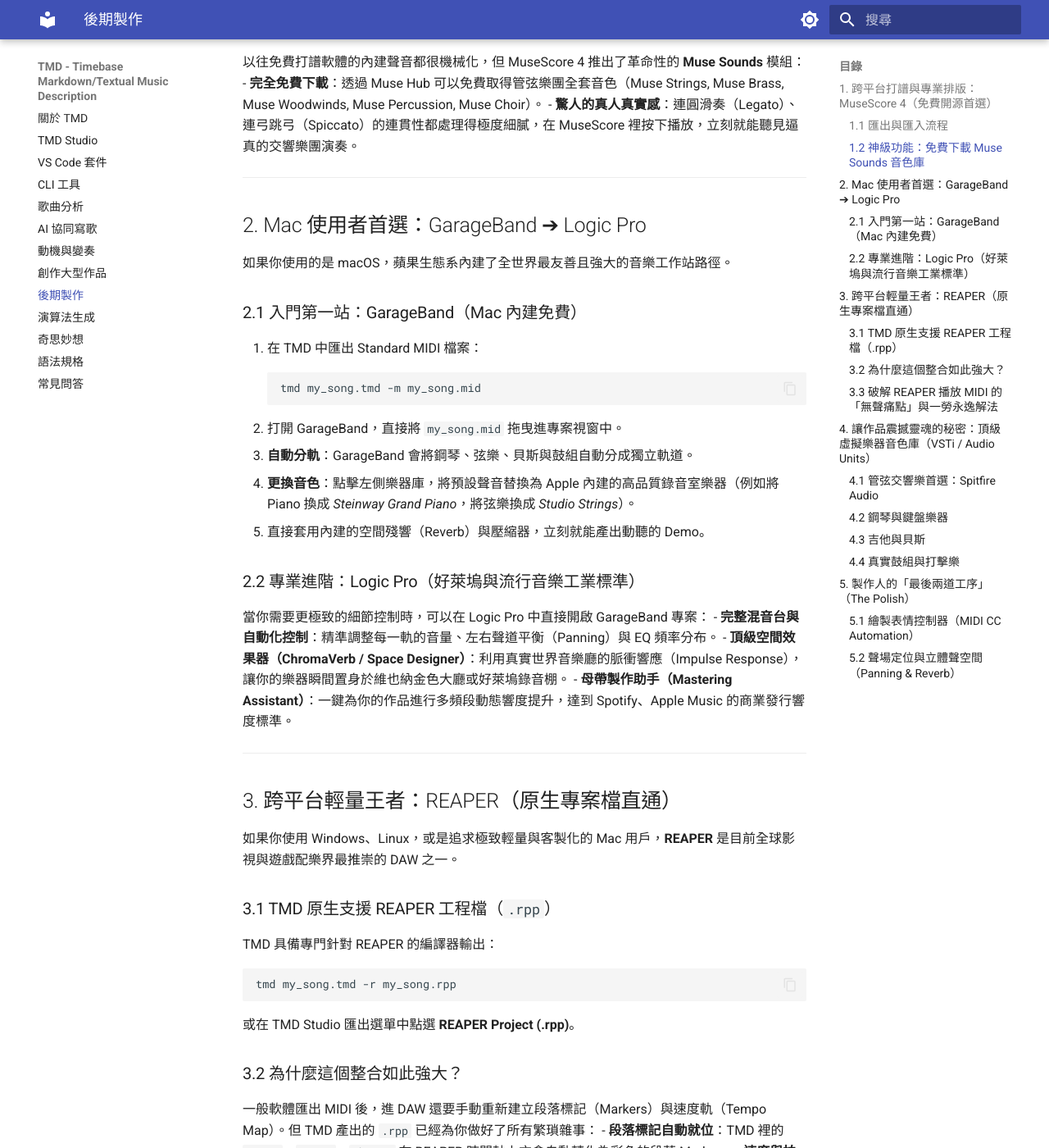
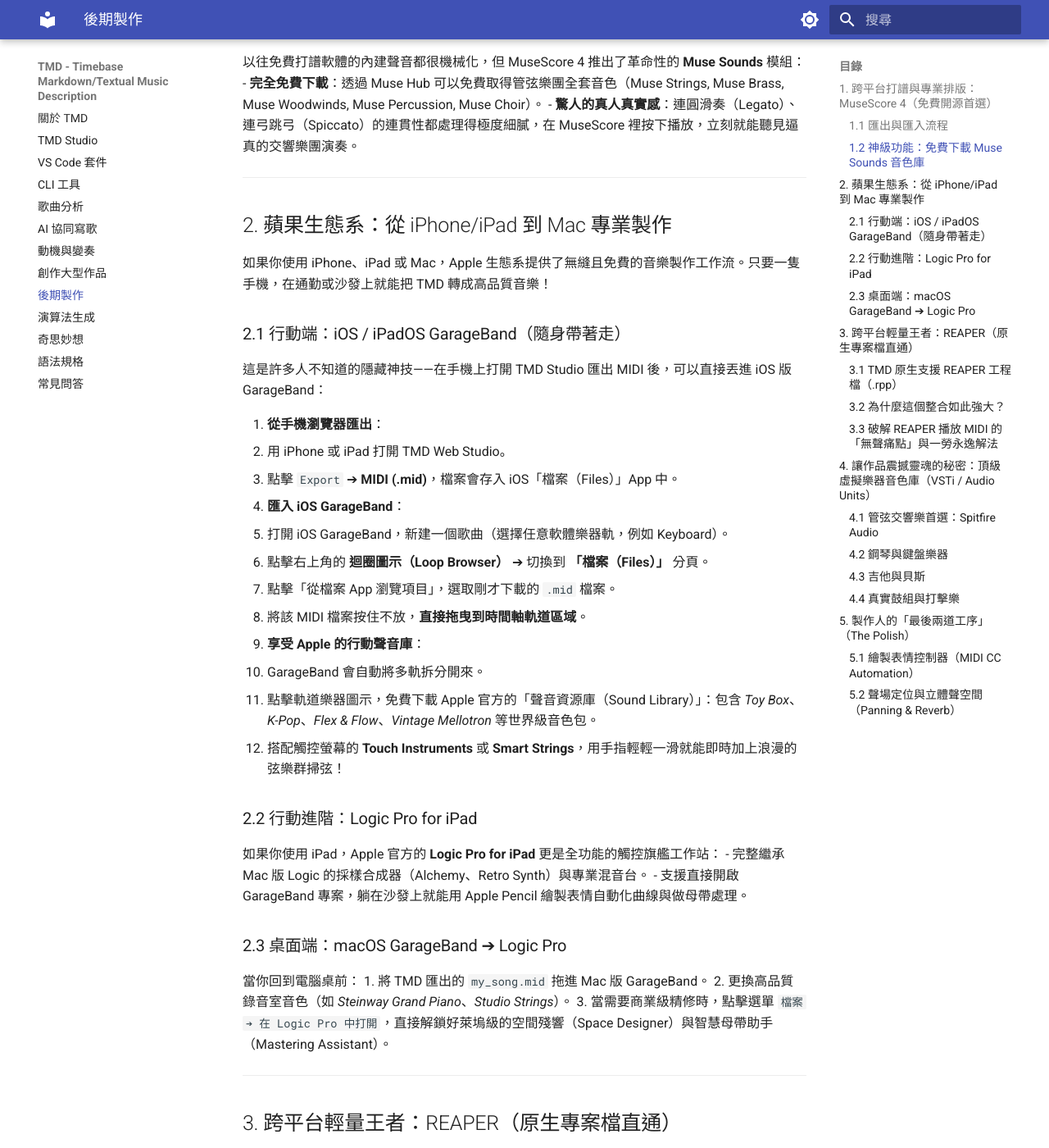
Before and after one commit to TMDLang/TMDLang.github.io, an MkDocs documentation site: the page built from docs/production_workflow.md, in a window 1280 px wide and 1400 px high, scrolled down 834 px. Shown: the whole window at 82% size. Built offline with MkDocs 1.6.1 and Material for MkDocs 9.7.7, drawn with Linux system fonts in a browser that asks for light colours.

Commit message:
docs(production): add iOS/iPadOS GarageBand and Logic Pro mobile workflow

````diff
--- a/docs/production_workflow.md
+++ b/docs/production_workflow.md
@@ -27,25 +27,36 @@
 
 ---
 
-## 2. Mac 使用者首選：GarageBand ➔ Logic Pro
+## 2. 蘋果生態系：從 iPhone/iPad 到 Mac 專業製作
 
-如果你使用的是 macOS，蘋果生態系內建了全世界最友善且強大的音樂工作站路徑。
+如果你使用 iPhone、iPad 或 Mac，Apple 生態系提供了無縫且免費的音樂製作工作流。只要一隻手機，在通勤或沙發上就能把 TMD 轉成高品質音樂！
 
-### 2.1 入門第一站：GarageBand（Mac 內建免費）
-1. 在 TMD 中匯出 Standard MIDI 檔案：
-   ```bash
-   tmd my_song.tmd -m my_song.mid
-   ```
-2. 打開 GarageBand，直接將 `my_song.mid` 拖曳進專案視窗中。
-3. **自動分軌**：GarageBand 會將鋼琴、弦樂、貝斯與鼓組自動分成獨立軌道。
-4. **更換音色**：點擊左側樂器庫，將預設聲音替換為 Apple 內建的高品質錄音室樂器（例如將 Piano 換成 *Steinway Grand Piano*，將弦樂換成 *Studio Strings*）。
-5. 直接套用內建的空間殘響（Reverb）與壓縮器，立刻就能產出動聽的 Demo。
+### 2.1 行動端：iOS / iPadOS GarageBand（隨身帶著走）
+這是許多人不知道的隱藏神技——在手機上打開 TMD Studio 匯出 MIDI 後，可以直接丟進 iOS 版 GarageBand：
 
-### 2.2 專業進階：Logic Pro（好萊塢與流行音樂工業標準）
-當你需要更極致的細節控制時，可以在 Logic Pro 中直接開啟 GarageBand 專案：
-- **完整混音台與自動化控制**：精準調整每一軌的音量、左右聲道平衡（Panning）與 EQ 頻率分布。
-- **頂級空間效果器（ChromaVerb / Space Designer）**：利用真實世界音樂廳的脈衝響應（Impulse Response），讓你的樂器瞬間置身於維也納金色大廳或好萊塢錄音棚。
-- **母帶製作助手（Mastering Assistant）**：一鍵為你的作品進行多頻段動態響度提升，達到 Spotify、Apple Music 的商業發行響度標準。
+1. **從手機瀏覽器匯出**：
+   - 用 iPhone 或 iPad 打開 TMD Web Studio。
+   - 點擊 `Export` ➔ **MIDI (.mid)**，檔案會存入 iOS「檔案（Files）」App 中。
+2. **匯入 iOS GarageBand**：
+   - 打開 iOS GarageBand，新建一個歌曲（選擇任意軟體樂器軌，例如 Keyboard）。
+   - 點擊右上角的 **迴圈圖示（Loop Browser）** ➔ 切換到 **「檔案（Files）」** 分頁。
+   - 點擊「從檔案 App 瀏覽項目」，選取剛才下載的 `.mid` 檔案。
+   - 將該 MIDI 檔案按住不放，**直接拖曳到時間軸軌道區域**。
+3. **享受 Apple 的行動聲音庫**：
+   - GarageBand 會自動將多軌拆分開來。
+   - 點擊軌道樂器圖示，免費下載 Apple 官方的「聲音資源庫（Sound Library）」：包含 *Toy Box*、*K-Pop*、*Flex & Flow*、*Vintage Mellotron* 等世界級音色包。
+   - 搭配觸控螢幕的 **Touch Instruments** 或 **Smart Strings**，用手指輕輕一滑就能即時加上浪漫的弦樂群掃弦！
+
+### 2.2 行動進階：Logic Pro for iPad
+如果你使用 iPad，Apple 官方的 **Logic Pro for iPad** 更是全功能的觸控旗艦工作站：
+- 完整繼承 Mac 版 Logic 的採樣合成器（Alchemy、Retro Synth）與專業混音台。
+- 支援直接開啟 GarageBand 專案，躺在沙發上就能用 Apple Pencil 繪製表情自動化曲線與做母帶處理。
+
+### 2.3 桌面端：macOS GarageBand ➔ Logic Pro
+當你回到電腦桌前：
+1. 將 TMD 匯出的 `my_song.mid` 拖進 Mac 版 GarageBand。
+2. 更換高品質錄音室音色（如 *Steinway Grand Piano*、*Studio Strings*）。
+3. 當需要商業級精修時，點擊選單 `檔案 ➔ 在 Logic Pro 中打開`，直接解鎖好萊塢級的空間殘響（Space Designer）與智慧母帶助手（Mastering Assistant）。
 
 ---
 
````
